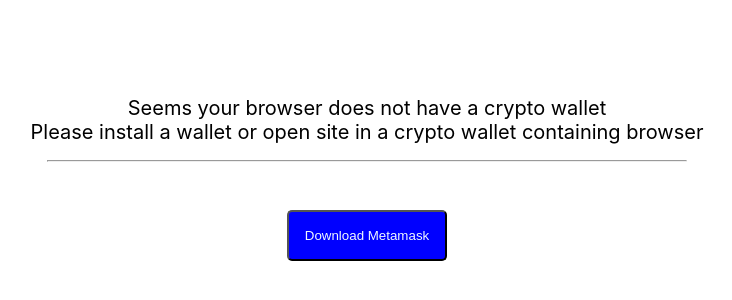
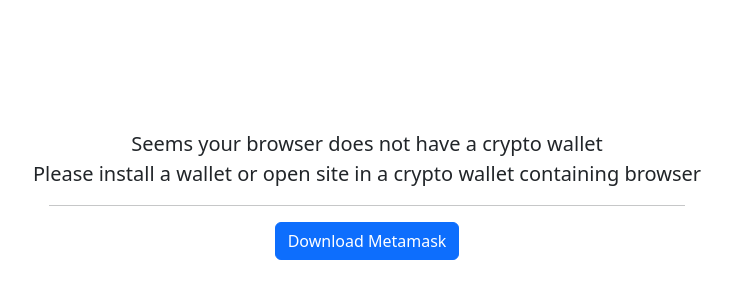
Before and after one commit to Riturajrs/Ethshop, a React (Create React App) app in the folder frontend/: page / in a window 1280 px wide. Shown: the part 206-506 px from the top of the page, without its empty margins (273-1005 px from the left). Built offline with nearby package versions, Linux system fonts and the light colour scheme.

Commit message:
animations added

```diff
--- a/frontend/src/Item/renderItems.js
+++ b/frontend/src/Item/renderItems.js
@@ -2,9 +2,12 @@
 import Item from "./Item";
 import DUMMY_DATA from "../DUMMY_DATA";
 import "./renderItem.css";
+import { Fade } from "reactstrap";
+import "bootstrap/dist/css/bootstrap.min.css";
 
 const Items = (props) => {
   return (
+    <Fade in={true}>
     <div>
       <ul>
         {DUMMY_DATA.map((item) => {
@@ -20,6 +23,7 @@
         })}
       </ul>
     </div>
+    </Fade>
   );
 };
 
--- a/frontend/src/fallbackPage.css
+++ b/frontend/src/fallbackPage.css
@@ -1,4 +1,4 @@
-.maintext{
+.maintext {
   width: 100%;
   height: 100vh;
   display: flex;
@@ -11,16 +11,7 @@
   font-size: 20px;
   padding: 1rem;
 }
-button {
-  padding: 1rem;
-  background-color: blue;
-  border-radius: 5px;
-  align-self: center;
-  margin: 2rem;
-  color: aliceblue;
-  cursor: pointer;
-}
-hr{
+hr {
   align-self: center;
   background-color: black;
   margin: 1rem;
--- a/frontend/src/fallbackPage.js
+++ b/frontend/src/fallbackPage.js
@@ -1,8 +1,11 @@
 import React from "react";
+import {Button, Fade} from "reactstrap";
+import 'bootstrap/dist/css/bootstrap.min.css';
 import "./fallbackPage.css";
 
 const fallback = (props) => {
   return (
+      <Fade in={true}>
     <div className="maintext">
       <div className="content">
         Seems your browser does not have a crypto wallet
@@ -11,11 +14,12 @@
         browser
         <br />
         <hr />
-        <a href="https://metamask.io/" target="_blank">
-          <button>Download Metamask</button>
+        <a href="https://metamask.io/download.html" target="_blank">
+          <Button color="primary">Download Metamask</Button>
         </a>
       </div>
     </div>
+    </Fade>
   );
 };
 
```
Lines whose indentation alone changed are shown as unchanged.
